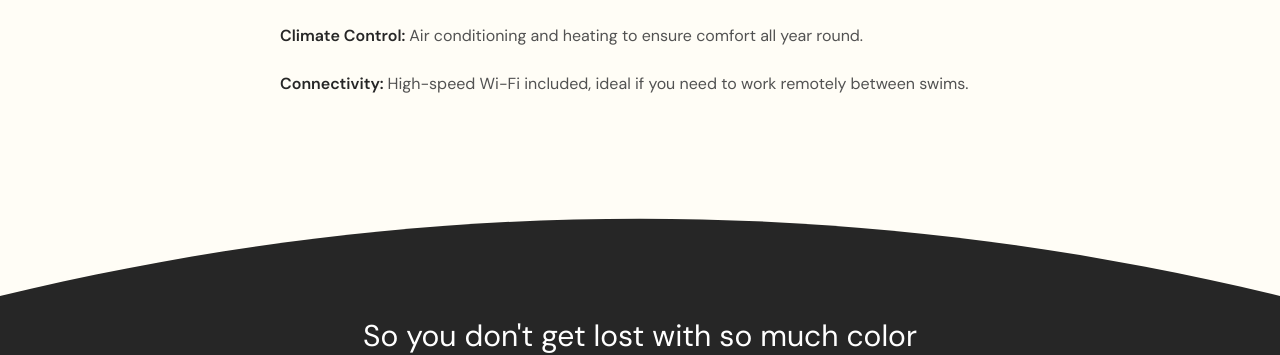
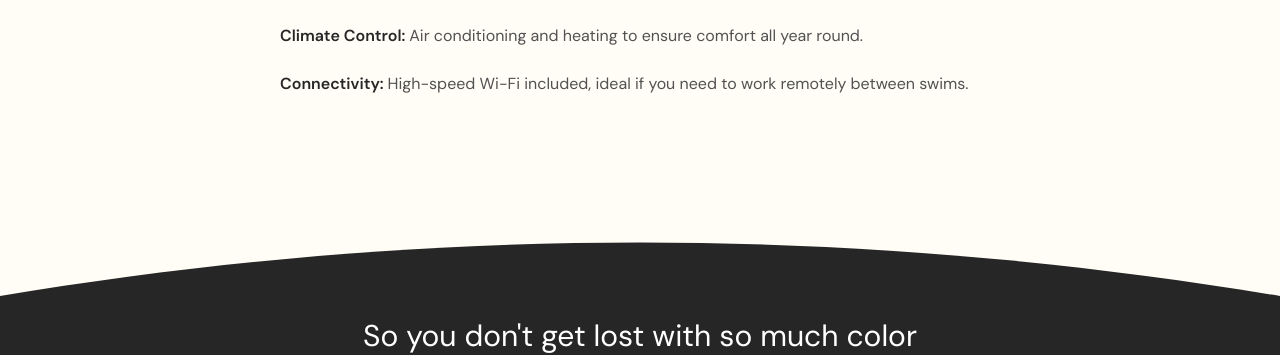
Before and after one commit to JaumeEsquerdo/costera-n1, a Next.js app in the folder costera-n1/: page /en/detalles in a window 1280 px wide. Shown: the part 2400-2755 px from the top of the page. Built offline with nearby package versions, Linux system fonts and the light colour scheme.

Commit message:
corregir Wave del Mapa

```diff
--- a/costera-n1/app/[locale]/contacto/page.jsx
+++ b/costera-n1/app/[locale]/contacto/page.jsx
@@ -34,7 +34,7 @@ export default function Contacto() {
             transition={{ duration: 1.8, ease: [0.33, 1, 0.68, 1] }}
             className="w-full flex flex-col items-start justify-end"
           >
-            <div className="relative w-90 max-w-[90%] h-60 overflow-hidden lg:h-full lg:max-h-200 lg:w-full lg:max-w-160 rounded-2xl">
+            <div className="relative w-90 max-w-[90%] h-60 overflow-hidden md:h-120  md:w-full lg:h-full lg:max-h-200 lg:max-w-160 rounded-2xl">
               <Image
                 src={vistasMar}
                 placeholder="blur"
--- a/costera-n1/app/[locale]/detalles/page.jsx
+++ b/costera-n1/app/[locale]/detalles/page.jsx
@@ -41,7 +41,7 @@ export default function Detalles() {
   /* PARA ANIM DE LA OLA */
   const pathAnim = useTransform(
     smoothEntrada,
-    [0, 0.45], // Rango del scroll (de 0% a 100% de la entrada)
+    [0, 0.65], // Rango del scroll (de 0% a 100% de la entrada)
     [flatPath, curvePath], // Rango de formas
   );
 
@@ -171,7 +171,7 @@ export default function Detalles() {
         <motion.div
           aria-label="hidden"
           style={{ y: "-100%" }}
-          className="hidden absolute top-0 left-0 w-full z-0 md:flex flex-col"
+          className="hidden absolute md:top-[0.6px] lg:top-0 left-0 w-full z-0 md:flex flex-col"
         >
           <svg
             viewBox="0 0 1440 320"
```
